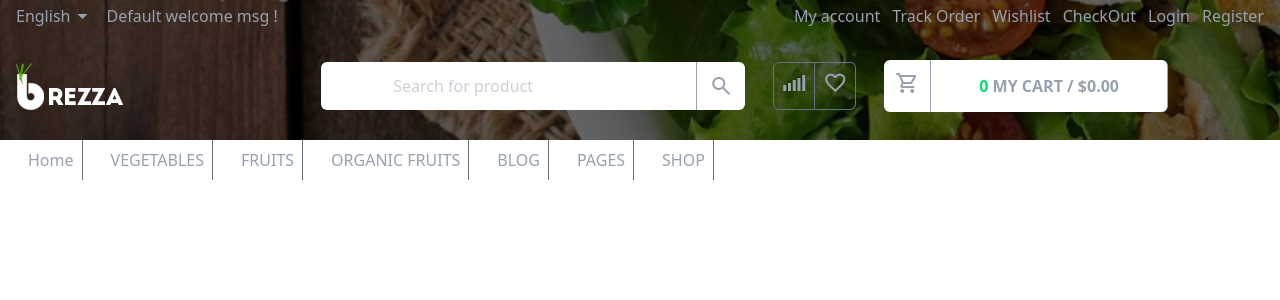
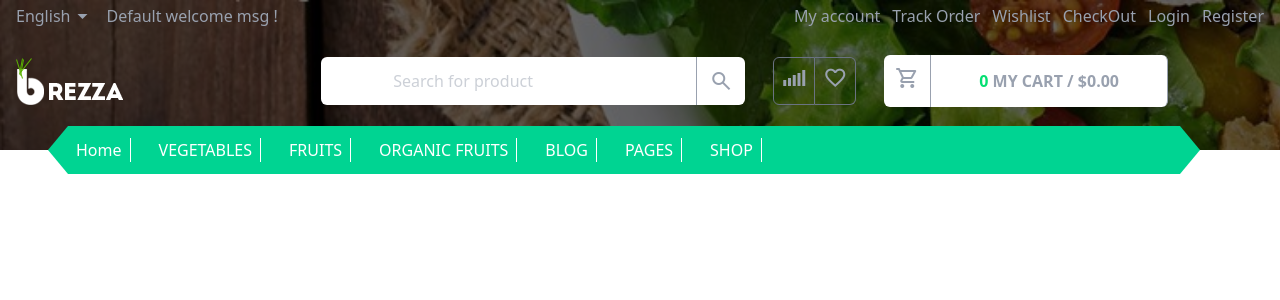
Before and after one commit to nazisharifi2025/my-brezza-app, a React (Vite) app: page / in a window 1280 px wide. Shown: the top 300 px of the page. Built offline with nearby package versions, Linux system fonts and the light colour scheme.

Commit message:
Header-componnint added

```diff
--- a/src/componnint/HeaderOne.jsx
+++ b/src/componnint/HeaderOne.jsx
@@ -1,9 +1,9 @@
 import logo from "../img/logo.png";
 export default function HeaderOne(){
     return(
-        <div className="h-[140px] w-full bg-[url(img/bottom-banner1.jpg)] bg-cover text-gray-400">
+        <div className="h-[150px] w-full bg-[url(img/bottom-banner1.jpg)] bg-cover text-gray-400">
             {/* One Bakhsh start */}
-            <div className="bg-[rgba(0,0,0,0.6)] flex flex-col justify-between h-full w-full">
+            <div className="bg-[rgba(0,0,0,0.6)] relative flex flex-col justify-between h-full w-full">
                 {/* nave one start */}
             <nav className="flex justify-between p-4 h-6 items-center">
                 <div className="flex space-x-3 ">
@@ -26,7 +26,7 @@ export default function HeaderOne(){
             </nav>
             {/* nav one endded */}
             {/* start logo and input */}
-            <div className="w-[90%] h-full mx-4 flex justify-between items-center">
+            <div className="w-[90%] h-full mx-4 mb-5 flex justify-between items-center">
                 <img src={logo} alt="" />
                 {/* logo endedd */}
                 {/* input start */}
@@ -67,17 +67,17 @@ shopping_cart
                 {/* added to cart endedd */}
                 </div>
             </div>
+             <div className="flex space-x-5 px-5 p-3 h-fit custom-clip bg-emerald-400 w-[90%] -bottom-6 left-12 text-white mx-auto absolute">
+                <li className=" h-[60%] px-2 border-r border-white hover:cursor-pointer font-medium list-none">Home</li>
+                <li className=" h-[60%] px-2 border-r border-white hover:cursor-pointer font-medium list-none">VEGETABLES</li>
+                <li className=" h-[60%] px-2 border-r border-white hover:cursor-pointer font-medium list-none">FRUITS</li>
+                <li className=" h-[60%] px-2 border-r border-white hover:cursor-pointer font-medium list-none">ORGANIC FRUITS</li>
+                <li className=" h-[60%] px-2 border-r border-white hover:cursor-pointer font-medium list-none">BLOG</li>
+                <li className=" h-[60%] px-2 border-r border-white hover:cursor-pointer font-medium list-none">PAGES</li>
+                <li className=" h-[60%] px-2 border-r border-white hover:cursor-pointer font-medium list-none">SHOP</li>
+            </div>
             </div>
             {/* One bakhsh endded */}
-            <div className="flex space-x-5 px-5">
-                <li className=" p-2 border-r border-gray-500 list-none">Home</li>
-                <li className=" p-2 border-r border-gray-500 list-none">VEGETABLES</li>
-                <li className=" p-2 border-r border-gray-500 list-none">FRUITS</li>
-                <li className=" p-2 border-r border-gray-500 list-none">ORGANIC FRUITS</li>
-                <li className=" p-2 border-r border-gray-500 list-none">BLOG</li>
-                <li className=" p-2 border-r border-gray-500 list-none">PAGES</li>
-                <li className=" p-2 border-r border-gray-500 list-none">SHOP</li>
-            </div>
         </div>
     )
 }
--- a/src/index.css
+++ b/src/index.css
@@ -1 +1,14 @@
 @import "tailwindcss";
+@layer components{
+
+.custom-clip {
+  clip-path: polygon(
+    20px 0%,
+    calc(100% - 20px) 0%,
+    100% 50%,
+    calc(100% - 20px) 100%,
+    20px 100%,
+    0% 50%
+  );
+}
+}
```
